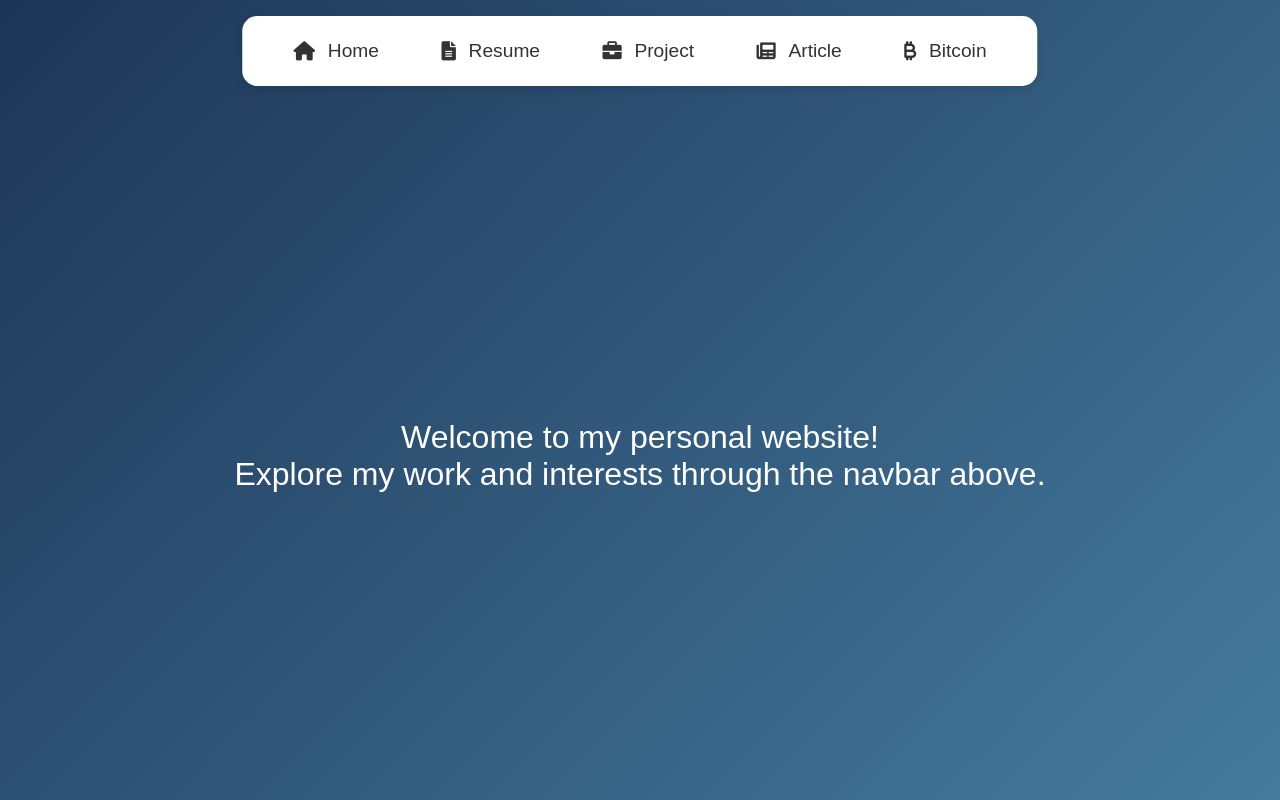
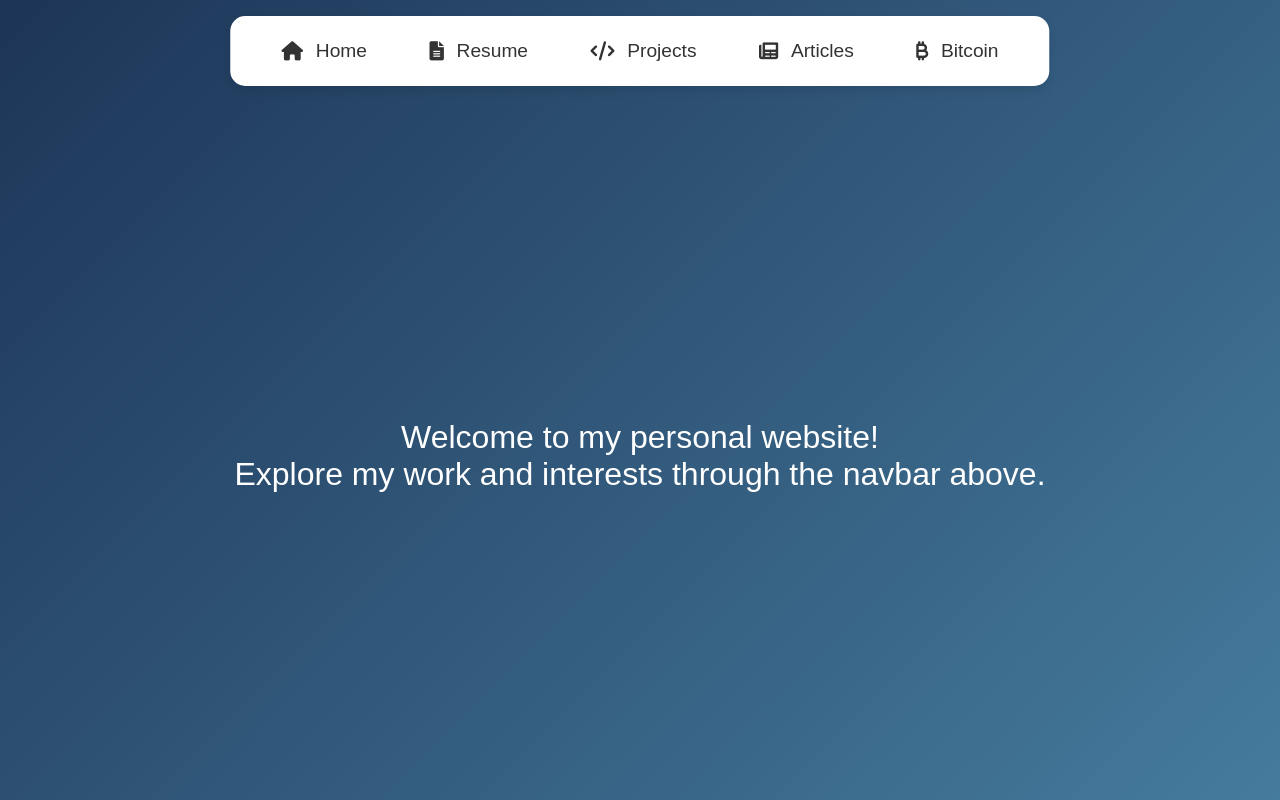
Before and after one commit to mkasplanwar/mkaspulanwar.my.id, a plain HTML site: page new-version/index.html in a window 1280 px wide. Drawn offline with Linux system fonts and the light colour scheme.

Commit message:
Mengubah Background dan Style Navbar

```diff
--- a/new-version/index.html
+++ b/new-version/index.html
@@ -25,8 +25,8 @@
     <nav class="navbar">
         <a href="#home" id="home-link"><i class="fas fa-home"></i><span>Home</span></a>
         <a href="#resume" id="resume-link"><i class="fas fa-file-alt"></i><span>Resume</span></a>
-        <a href="#project" id="project-link"><i class="fas fa-briefcase"></i><span>Project</span></a>
-        <a href="#article" id="article-link"><i class="fas fa-newspaper"></i><span>Article</span></a>
+        <a href="#project" id="project-link"><i class="fa-solid fa-code"></i><span>Projects</span></a>
+        <a href="#article" id="article-link"><i class="fas fa-newspaper"></i><span>Articles</span></a>
         <a href="#bitcoin" id="bitcoin-link"><i class="fa-solid fa-bitcoin-sign"></i><span>Bitcoin</span></a>
     </nav>
     <div class="content">
```
